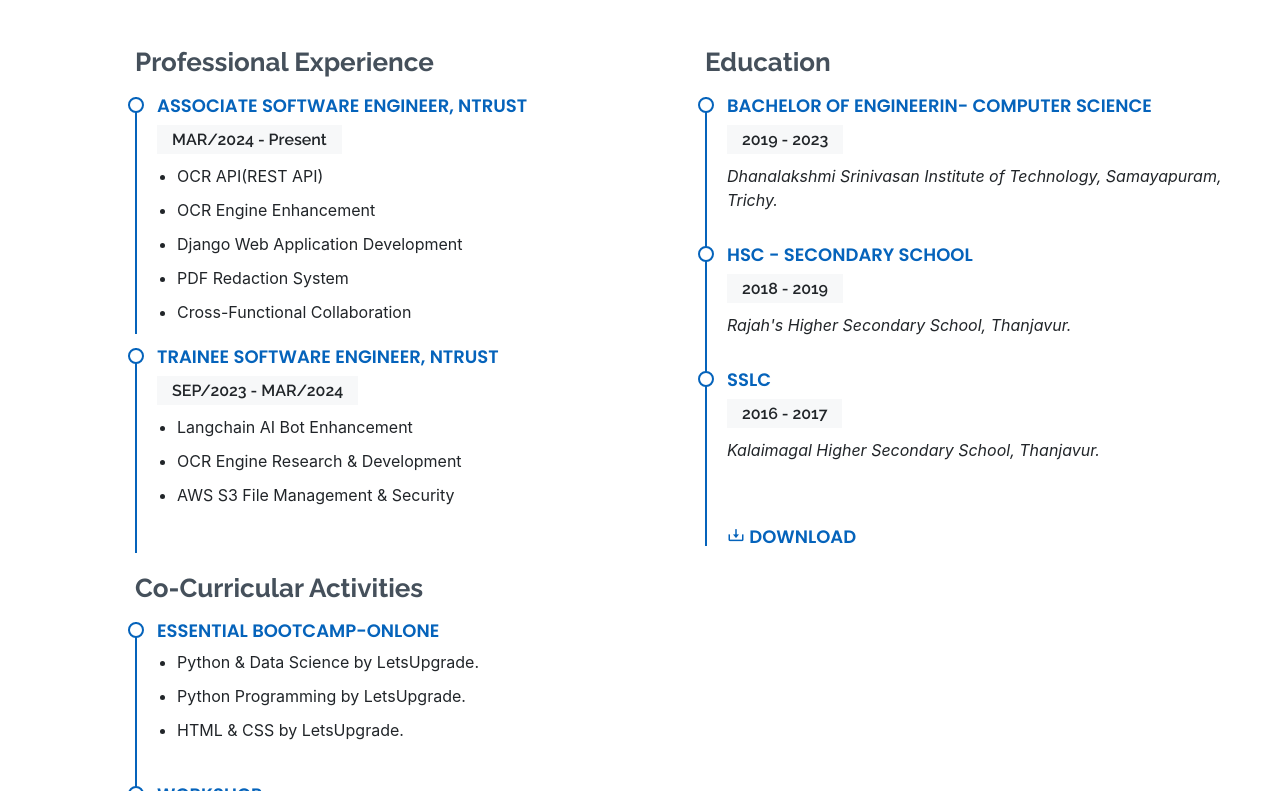
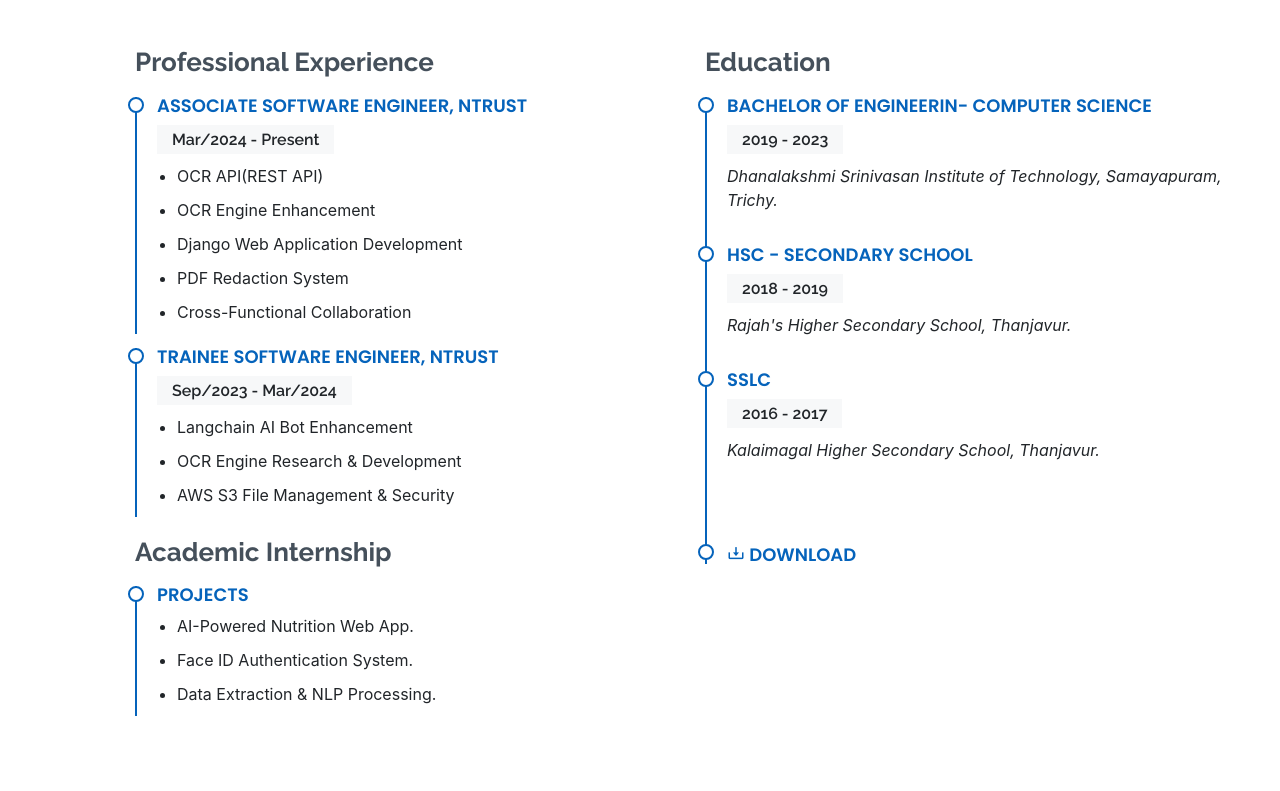
Before and after one commit to DSsathish/Portfolio_SK, a plain HTML site: page index.html in a window 1280 px wide. Shown: the part 2009-2800 px from the top of the page. Drawn offline with Linux system fonts and the light colour scheme.

Commit message:
Update index.html
update project and comment the service tap

```diff
--- a/index.html
+++ b/index.html
@@ -43,7 +43,7 @@
         <li><a href="#about"><i class="bx bx-user"></i> <span>About</span></a></li>
         <li><a href="#resume"><i class="bx bx-file-blank"></i> <span>Resume</span></a></li>
         <li><a href="#portfolio"><i class="bx bx-folder-open"></i> <span>Projects</span></a></li>
-        <li><a href="#services"><i class="bx bx-server"></i> <span>Services</span></a></li>
+<!--         <li><a href="#services"><i class="bx bx-server"></i> <span>Services</span></a></li> -->
         <li><a href="#contact"><i class="bx bx-envelope"></i> <span>Contact</span></a></li>
       </ul>
     </nav><!-- .nav-menu -->
@@ -194,7 +194,7 @@
             <h3 class="resume-title">Professional Experience</h3>
             <div class="resume-item pb-0">
               <h4>Associate Software Engineer, Ntrust</h4>
-              <h5>MAR/2024 - Present</h5>
+              <h5>Mar/2024 - Present</h5>
 <!--               <p><em> </em></p> -->
               <ul>
                 <li>OCR API(REST API)</li>
@@ -204,9 +204,9 @@
                 <li>Cross-Functional Collaboration</li>
               </ul>
             </div>
-            <div class="resume-item">
+            <div class="resume-item pb-0">
               <h4>Trainee Software Engineer, Ntrust</h4>
-              <h5>SEP/2023 - MAR/2024</h5>
+              <h5>Sep/2023 - Mar/2024</h5>
 <!--               <p><em> </em></p> -->
               <ul>
                 <li>Langchain AI Bot Enhancement</li>
@@ -216,17 +216,17 @@
               </ul>
             </div>
 
-            <h3 class="resume-title">Co-Curricular Activities</h3>
+            <h3 class="resume-title">Academic Internship</h3>
             <div class="resume-item">
-              <h4>Essential bootcamp-onlone</h4>
+              <h4>Projects</h4>
 
               <ul>
-                <li>Python & Data Science by LetsUpgrade.</li>
-                <li>Python Programming by LetsUpgrade. </li>
-                <li>HTML & CSS by LetsUpgrade.</li>
+                <li>AI-Powered Nutrition Web App.</li>
+                <li>Face ID Authentication System.</li>
+                <li>Data Extraction & NLP Processing.</li>
               </ul>
             </div>
-            <div class="resume-item">
+<!--             <div class="resume-item">
               <h4>WORKSHOP</h4>
 
 
@@ -235,7 +235,7 @@
                 <li>Participated INFINITO 2K20, a state level symposium at CARE group of institution, Trichy.</li>
 
               </ul>
-            </div>
+            </div> -->
 
           </div>
           <div class="col-lg-6">
@@ -255,9 +255,11 @@
               <h4>SSLC </h4>
               <h5>2016 - 2017</h5>
               <p><em>Kalaimagal Higher Secondary School, Thanjavur.</em></p><br><br>
+
+            </div>
+            <div class="resume-item">
               <h4><a href="assets/pdf/Resumea/RESUMEA_SK.pdf" class="download" download='Sathishkumar(RESUMEA)'><i class="bx bx-download"></i> Download</a></h4>
-                          </div>
-
+            </div>
 
 
           </div>
```
